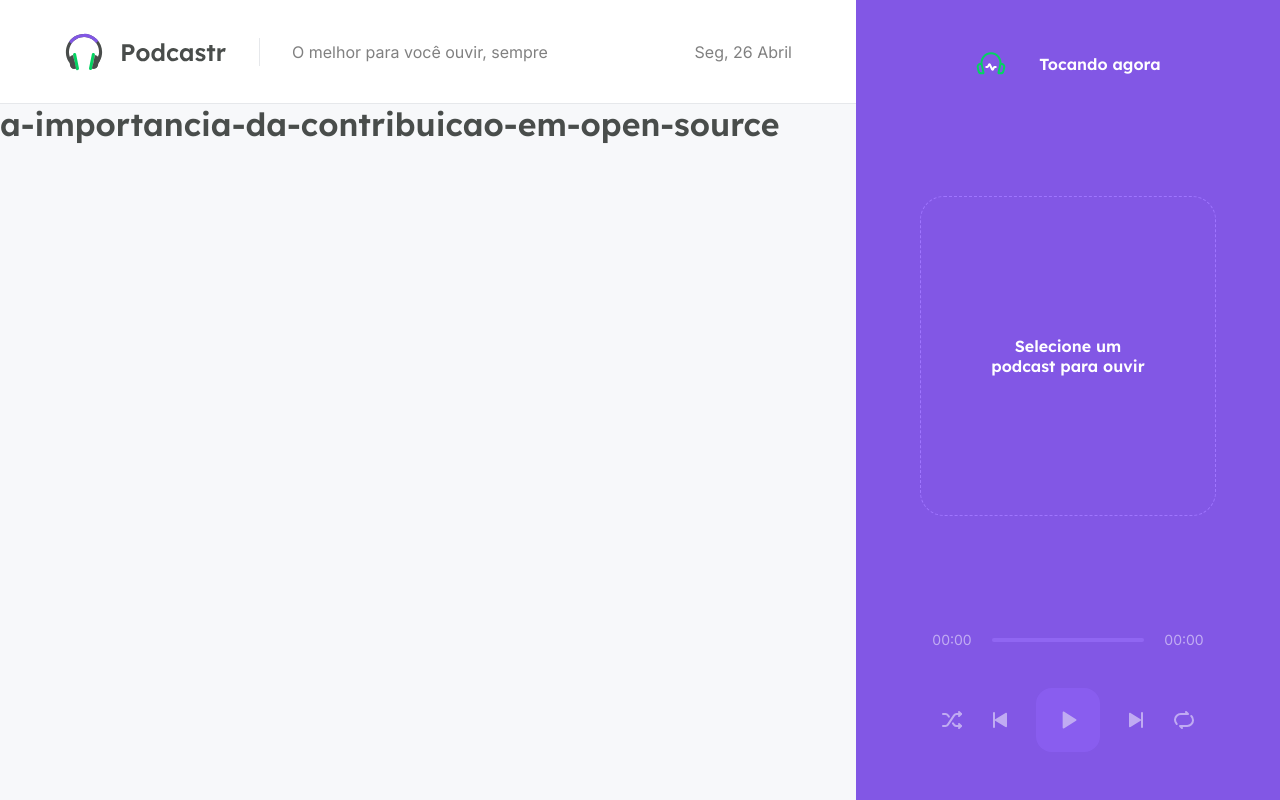
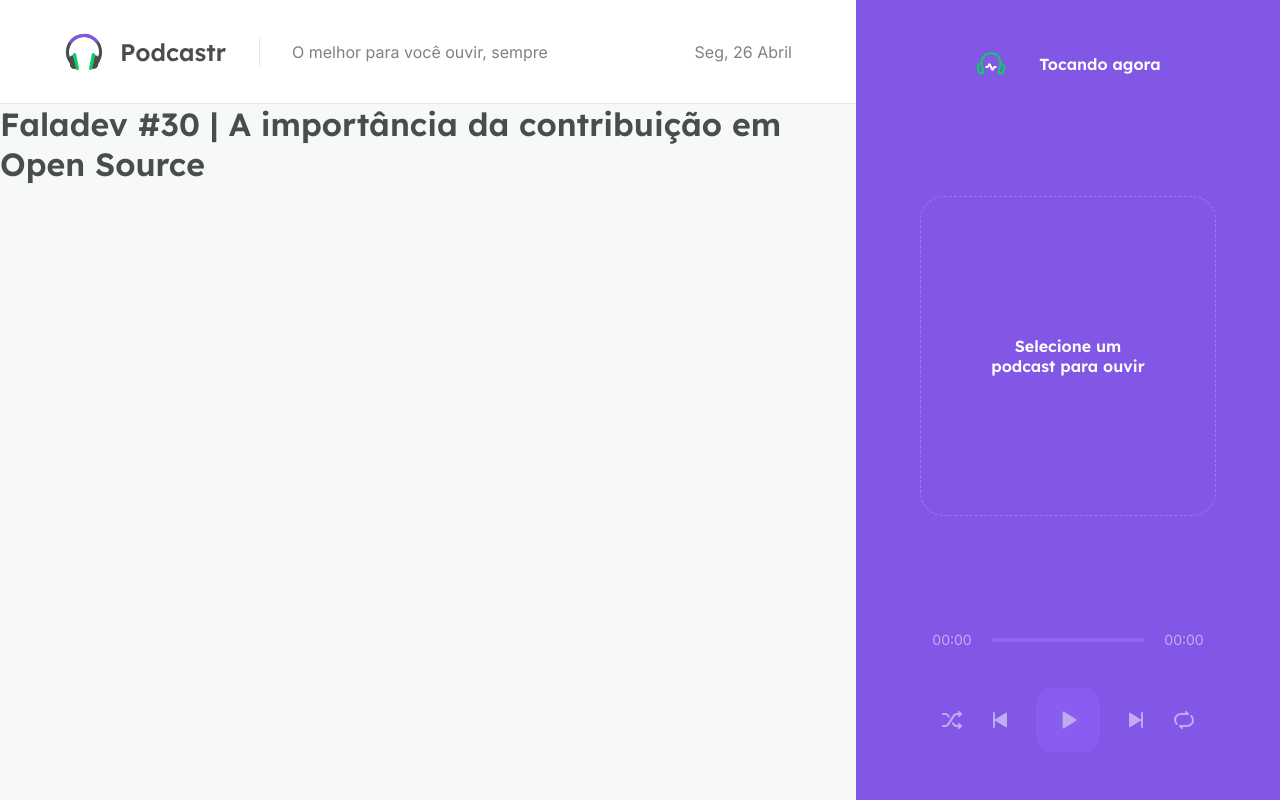
Before and after one commit to edmilson-dk/podcastr, a Next.js app: page /episodes/a-importancia-da-contribuicao-em-open-source in a window 1280 px wide. Built offline with nearby package versions, Linux system fonts and the light colour scheme; data requests are answered from the project's data file.

Commit message:
feat: added get static props next function for fetch epsiode data

```diff
--- a/src/pages/episodes/[slug].tsx
+++ b/src/pages/episodes/[slug].tsx
@@ -1,11 +1,61 @@
+import { format, parseISO } from "date-fns";
+import ptBR from "date-fns/locale/pt-BR";
+import { GetStaticPaths, GetStaticProps } from "next";
 import { useRouter } from "next/router";
+import api from "../../services/api";
+import { formatAudioDurationToString } from "../../utils/formatAudioDurationToString";
 
-export default function Episode() {
+type Episode = {
+  id: string;
+  title: string;
+  thumbnail: string;
+  duration: number;
+  durationAsString: string;
+  description: string;
+  url: string
+  publishedAt: string;
+  members: string;
+}
+
+type EpisodeProps = {
+  episode: Episode;
+}
+
+export default function Episode({ episode }: EpisodeProps) {
   const router = useRouter();
 
   return (
     <h1>
-      { router.query.slug }
+      { episode.title }
     </h1>
   );
 }
+
+export const getStaticPaths: GetStaticPaths = async () => {
+  return {
+    paths: [],
+    fallback: "blocking",
+  }
+}
+
+export const getStaticProps: GetStaticProps = async (ctx) => {
+  const { slug } = ctx.params;
+  const { data } = await api.get(`/episodes/${slug}`);
+
+  const episode = {
+    id: data.id,
+    title: data.title,
+    thumbnail: data.thumbnail,
+    members: data.members,
+    publishedAt: format(parseISO(data.published_at), 'd MMM yy', { locale: ptBR }),
+    duration: Number(data.file.duration),
+    durationAsString: formatAudioDurationToString(Number(data.file.duration)),
+    description: data.description,
+    url: data.file.url,
+  }
+
+  return {
+    props: { episode },
+    revalidate: 60 * 60 * 24,
+  }
+}
```
